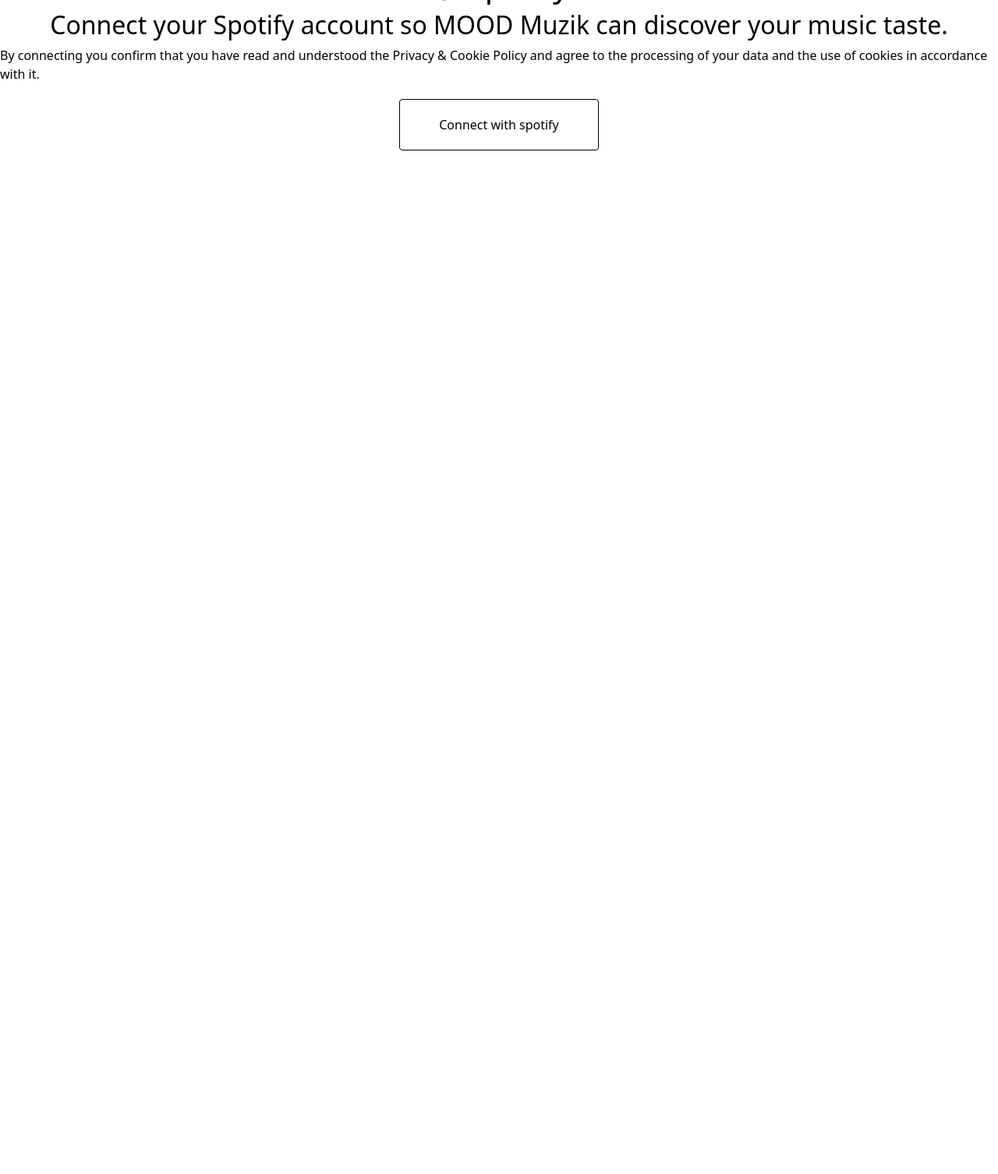
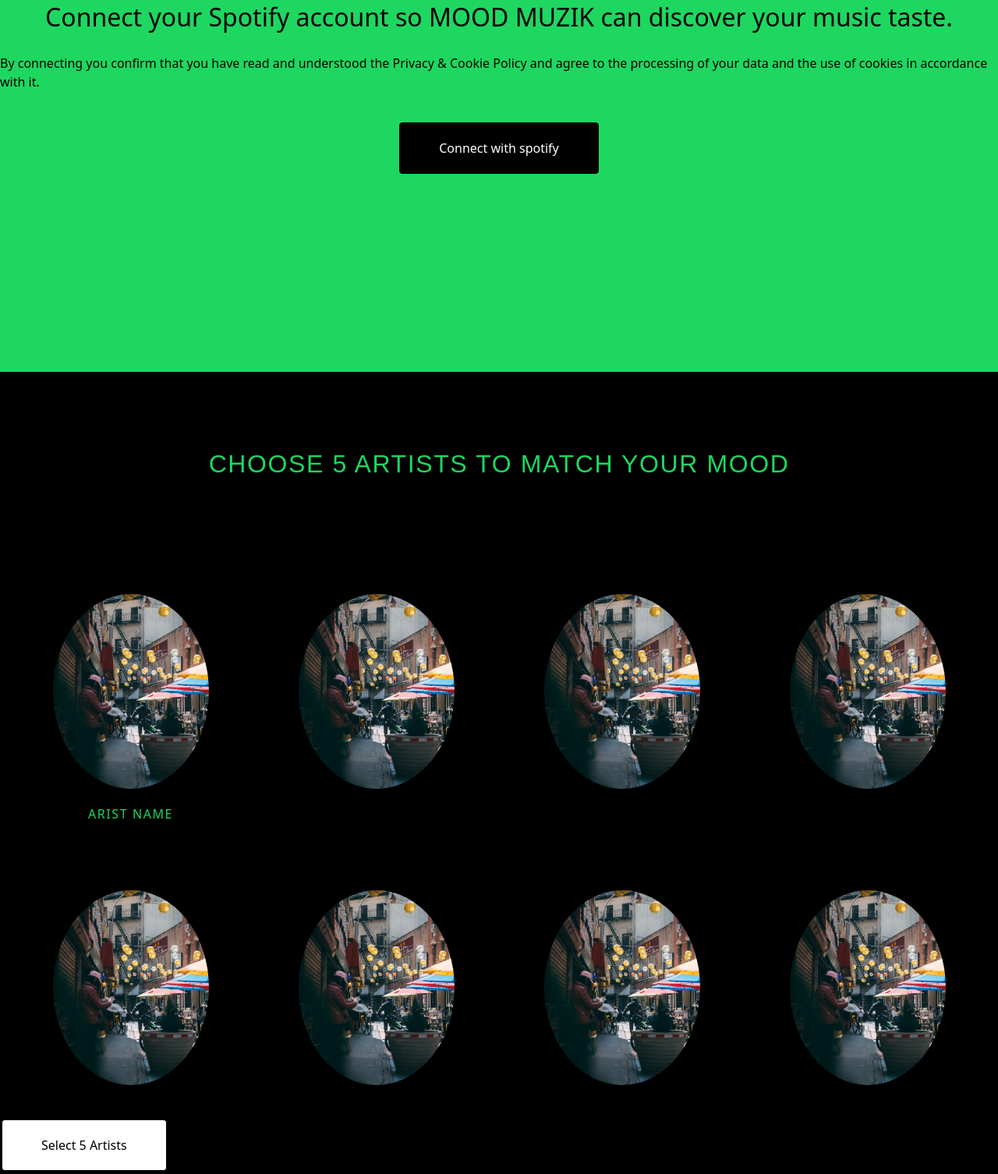
Before and after one commit to quavie19/Mood-Muzik, a plain HTML site: page index.html in a window 1280 px wide. Shown: the part 2723-4229 px from the top of the page at 78% size. Before the commit the page ends 3200 px from the top, so only its background shows below. Drawn offline with nearby package versions, Linux system fonts and the light colour scheme.

Commit message:
css grid template

```diff
--- a/index.html
+++ b/index.html
@@ -75,7 +75,7 @@
       </div>
       <div>
         <h2>
-          Connect your Spotify account so MOOD Muzik can discover your music
+          Connect your Spotify account so MOOD MUZIK can discover your music
           taste.
         </h2>
       </div>
@@ -86,8 +86,44 @@
           the use of cookies in accordance with it.
         </p>
       </div>
+      <div id="spotify">
+        <button id="spotify-btn">Connect with spotify</button>
+      </div>
+    </section>
+    <!-- CHOOSE ARTIST SECTION  -->
+    <section id="choose-artist" class="bg--dark">
       <div>
-        <button>Connect with spotify</button>
+        <h1>Choose 5 artists to match your MOOD</h1>
+      </div>
+      <div class="grid-container">
+        <div>
+          <img src="img/chalo-gallardo-rXuSM7mQ68k-unsplash.jpg" alt="" />
+          <p>Arist Name</p>
+        </div>
+        <div>
+          <img src="img/chalo-gallardo-rXuSM7mQ68k-unsplash.jpg" alt="" />
+        </div>
+        <div>
+          <img src="img/chalo-gallardo-rXuSM7mQ68k-unsplash.jpg" alt="" />
+        </div>
+        <div>
+          <img src="img/chalo-gallardo-rXuSM7mQ68k-unsplash.jpg" alt="" />
+        </div>
+        <div>
+          <img src="img/chalo-gallardo-rXuSM7mQ68k-unsplash.jpg" alt="" />
+        </div>
+        <div>
+          <img src="img/chalo-gallardo-rXuSM7mQ68k-unsplash.jpg" alt="" />
+        </div>
+        <div>
+          <img src="img/chalo-gallardo-rXuSM7mQ68k-unsplash.jpg" alt="" />
+        </div>
+        <div>
+          <img src="img/chalo-gallardo-rXuSM7mQ68k-unsplash.jpg" alt="" />
+        </div>
+      </div>
+      <div>
+        <button>Select 5 Artists</button>
       </div>
     </section>
     <script
--- a/style.css
+++ b/style.css
@@ -148,4 +148,53 @@
     justify-content: center;
     align-items: center;
     height: 100vh;
+    background: #1ED760;
+    row-gap: 20px;
 }
+
+#spotify-btn{
+    background: #000;
+    color: #fff;
+}
+
+#spotify-btn:hover {
+    color: #1ED760;
+}
+
+/* CHOOSE ARTIST  */
+
+#choose-artist {
+    text-transform: uppercase;
+    letter-spacing: .1em;
+    color: #1ED760;
+}
+
+
+#choose-artist h1{
+    text-align: center;
+    padding: 100px 0;
+    font: 2rem sans-serif;
+
+}
+
+
+.grid-container {
+    display: grid;
+    grid-template-columns: repeat(4, 1fr);
+    grid-row-gap: 50px;
+    padding: 20px 10px;
+    justify-items: center;
+    text-align: center;
+}
+
+.grid-container img{
+    width: 200px;
+    object-fit: cover;
+    border-radius: 50%;
+    margin: 20px 0;
+
+}
+
+.grid-container div > img > p  {
+    color: #1ED760;
+}
```
Also changed, not shown: img/chalo-gallardo-rXuSM7mQ68k-unsplash.jpg (added).
